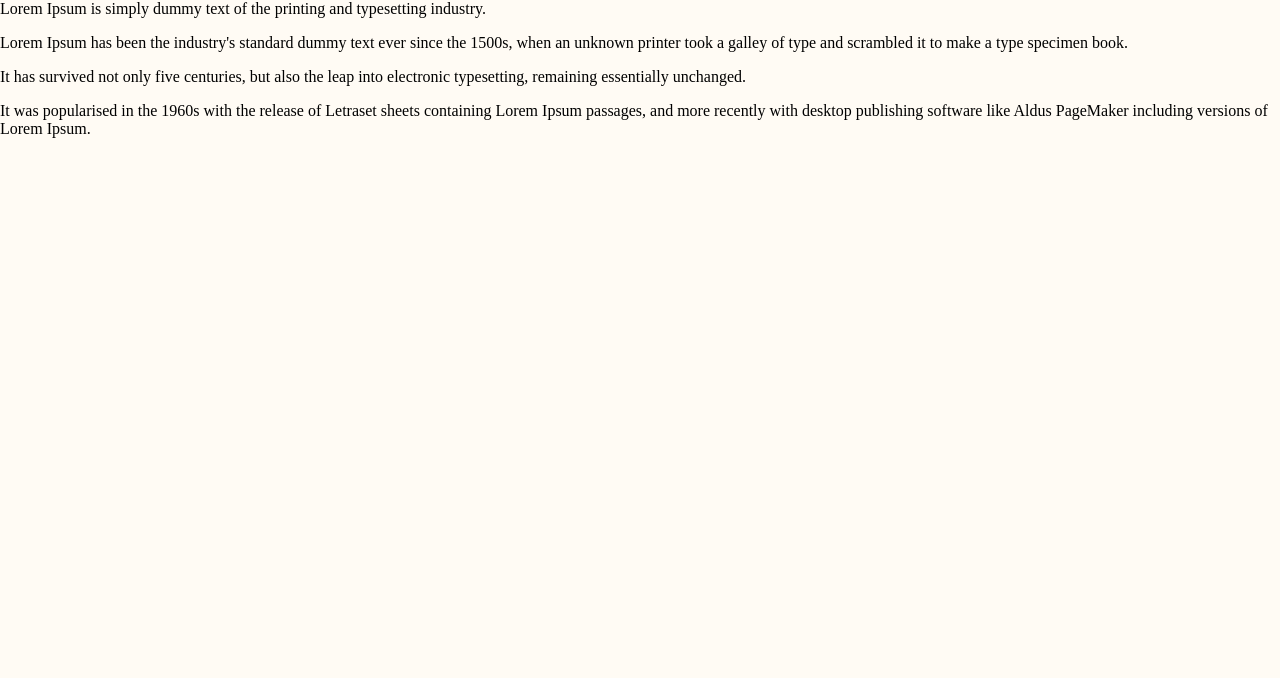
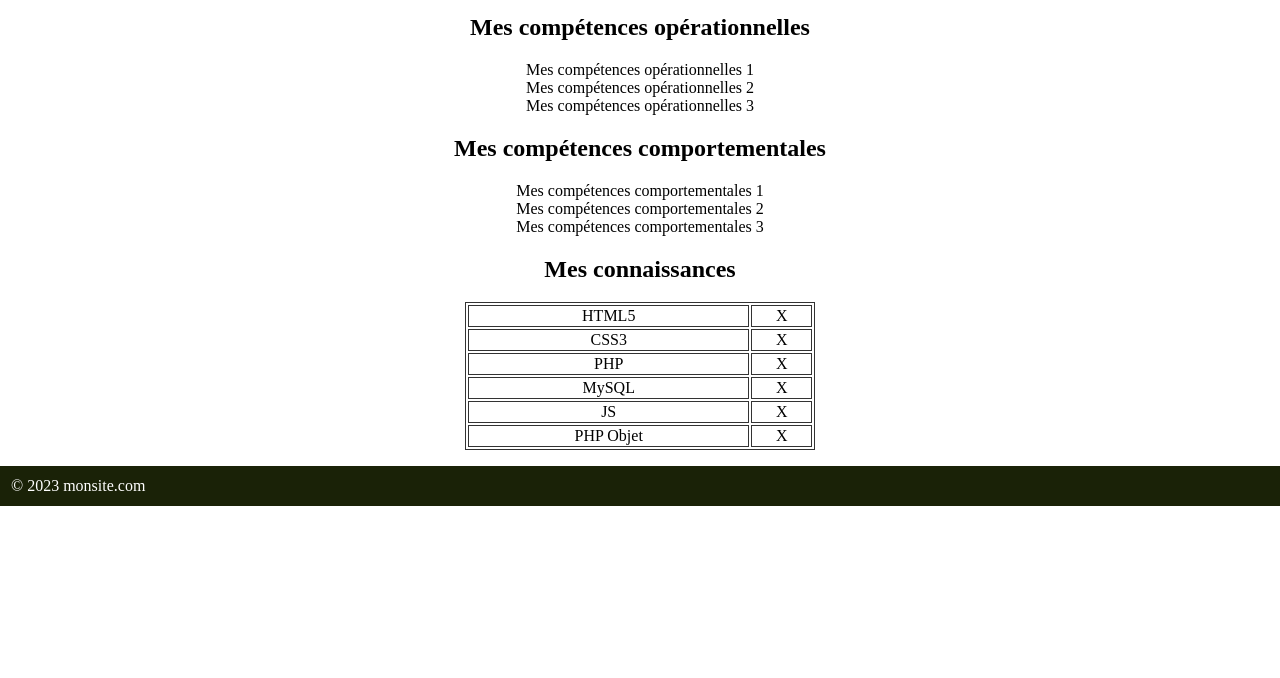
Before and after one commit to kevin-ledez/about-me, a plain HTML site: page about-me.html in a window 1280 px wide. Shown: the part 122-800 px from the top of the page. Drawn offline with Linux system fonts and the light colour scheme.

Commit message:
version5

```diff
--- a/about-me.html
+++ b/about-me.html
@@ -19,12 +19,52 @@
             </ul>
         </nav>
     </header>
-    <section>
+    <div class="container">
         <h1>A propos de moi</h1>
-            <p>Lorem Ipsum is simply dummy text of the printing and typesetting industry.
-            <p>Lorem Ipsum has been the industry's standard dummy text ever since the 1500s, when an unknown printer took a galley of type and scrambled it to make a type specimen book.</p>
-            <p>It has survived not only five centuries, but also the leap into electronic typesetting, remaining essentially unchanged.</p>
-            <p>It was popularised in the 1960s with the release of Letraset sheets containing Lorem Ipsum passages, and more recently with desktop publishing software like Aldus PageMaker including versions of Lorem Ipsum.</p>
-    <section>
+        <h2>Mes compétences opérationnelles</h2>
+        <ul>
+            <li>Mes compétences opérationnelles 1</li>
+            <li>Mes compétences opérationnelles 2</li>
+            <li>Mes compétences opérationnelles 3</li>
+        </ul>
+        <h2>Mes compétences comportementales</h2>
+        <ul>
+            <li>Mes compétences comportementales 1</li>
+            <li>Mes compétences comportementales 2</li>
+            <li>Mes compétences comportementales 3</li>
+        </ul>
+        <h2>Mes connaissances</h2>
+            <table class="connaissances">
+                <tbody>
+                    <tr>
+                        <td>HTML5</td>
+                        <td>X</td>
+                    </tr>
+                    <tr>
+                        <td>CSS3</td>
+                        <td>X</td>
+                    </tr>
+                    <tr>
+                        <td>PHP</td>
+                        <td>X</td>
+                    </tr>
+                    <tr>
+                        <td>MySQL</td>
+                        <td>X</td>
+                    </tr>
+                    <tr>
+                        <td>JS</td>
+                        <td>X</td>
+                    </tr>
+                    <tr>
+                        <td>PHP Objet</td>
+                        <td>X</td>
+                    </tr>
+                </tbody>
+            </table>
+    </div>
+    <footer>
+        <p>&copy; 2023 monsite.com</p>
+    </footer>
 </body>
 </html>
--- a/css/style.css
+++ b/css/style.css
@@ -1,12 +1,30 @@
 body{
-    background-color: #fffbf4;
+    background-color: #ffffff;
     margin: 0;
     padding: 0;
 }
 
+ul{
+    list-style-type:none;
+    padding: 0;
+    margin: 0;
+}
+
+table,
+td {
+    border: 1px solid #333;
+}
+
+thead,
+tfoot {
+    background-color: #333;
+    color: #fff;
+}
+
 header{
+    border-bottom: 1px solid #ccc;
     height: 55px;
-    background-color: #3ee529;
+    background-color: #baff3d;
     margin: 0;
     padding: 0;
 }
@@ -23,13 +41,13 @@ header{
 }
 
 .menu li{
-    list-style-type: none;
-    margin: 17px;
+
 }
 
 .menu a{
-    color: #fffbb2;
+    color: #ffffff;
     display: block;
+    margin: 17px 0;
     text-align: center;
     min-width: 120px;
     text-decoration: none;
@@ -40,6 +58,42 @@ header{
 
 }
 
-#footer{
+.container{
+    text-align: center;
+}
+
+.histoire{
+    width: 750px;
+    display: flex;
+    margin: auto;
+}
+
+.maphoto{
+    margin: auto;
+    display: flex;
+}
+
+.monhistoire{
 
 }
+
+.connaissances{
+    width: 350px;
+    margin: auto;
+}
+
+footer{
+    background-color: #1a2207;
+    color: #ffffff;
+    margin-top: 10px;
+    height: 40px;
+}
+
+footer p{
+    padding: 11px;
+}
+
+.list {
+    margin: auto;
+    display: inline-block;
+}
```
Also changed, not shown: index.html (+9 -11 lines), my-dreams.html (+25 -7 lines), my-passions.html (+12 -7 lines), 1 other file.
